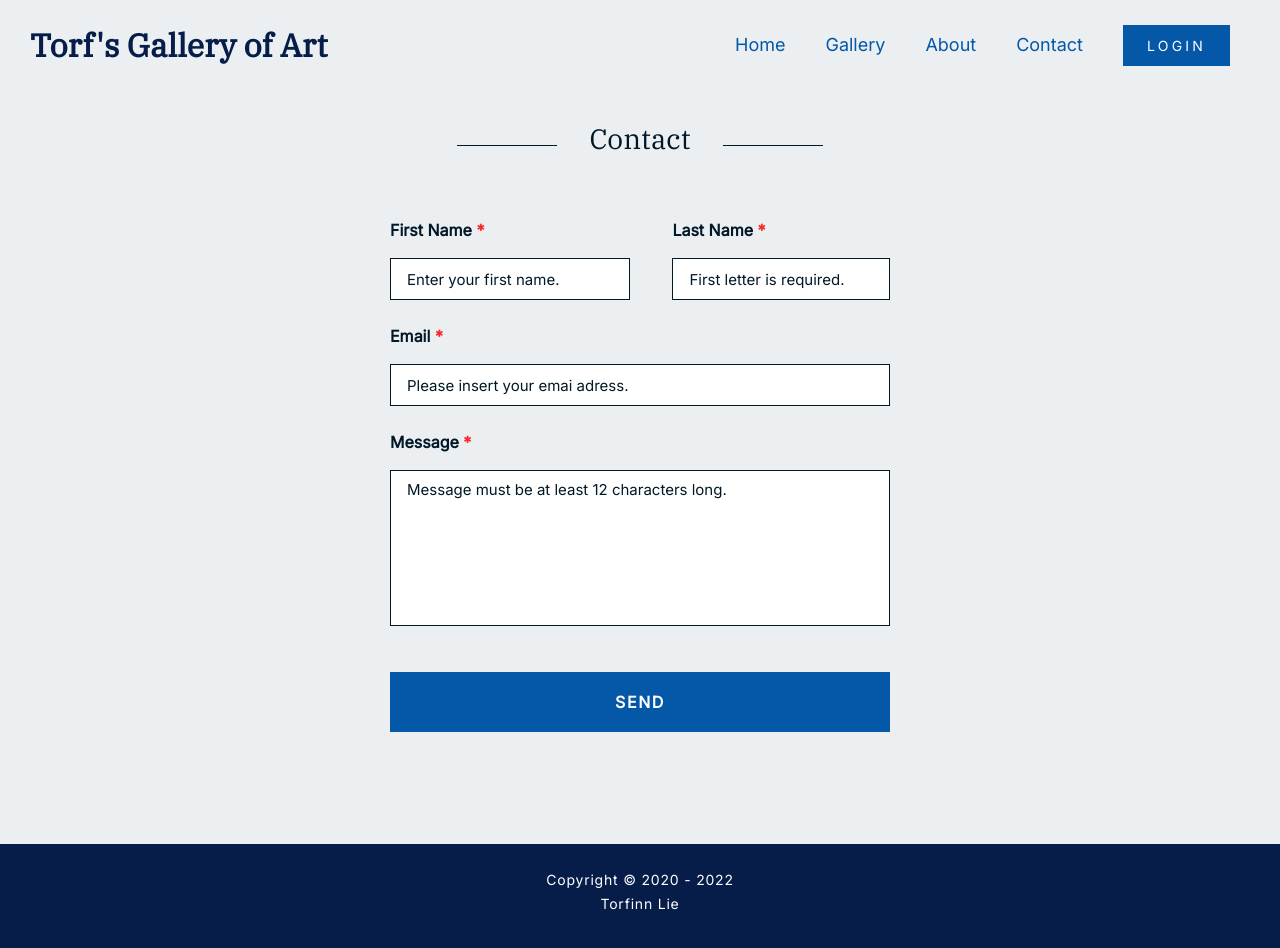
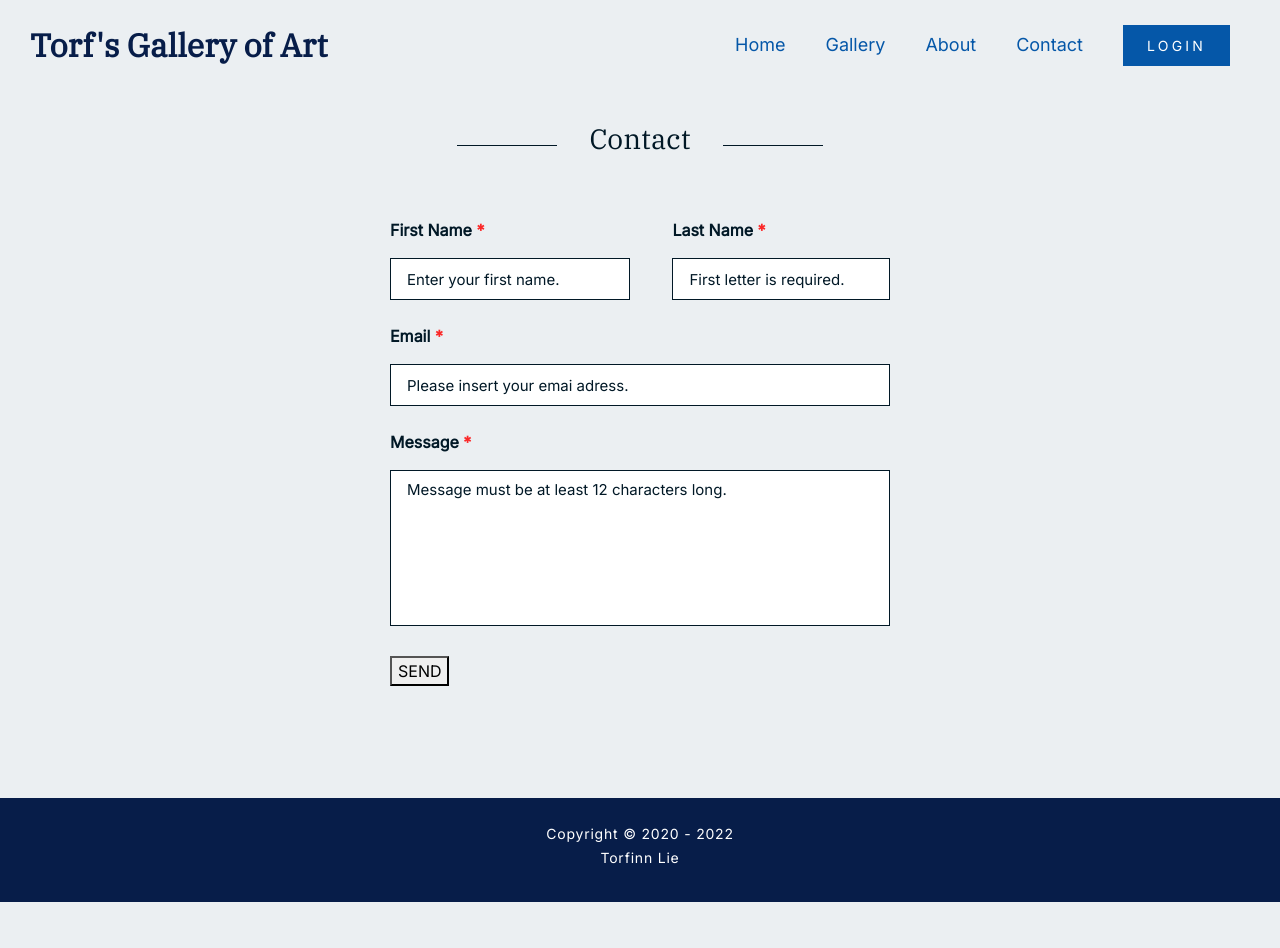
Before and after one commit to lunadragon06/torfs-art-gallery, a React (Create React App) app: page /contact in a window 1280 px wide. After the commit the page ends 902 px from the top, so only its background shows below. Built offline with nearby package versions, Linux system fonts and the light colour scheme.

Commit message:
Update _forms.scss

```diff
--- a/src/sass/partials/_forms.scss
+++ b/src/sass/partials/_forms.scss
@@ -2,26 +2,6 @@
     color: $--black !important;
     font-family: $--secondary-font;
     font-size: 15px;
-}
-
-button, .sendbtn {
-    background: $--blue;
-    border: 2px solid $--blue;
-    color: $--input;
-    cursor: pointer;
-    font-size: $--default-text;
-    font-weight: bold;
-    letter-spacing: .1rem;
-    margin: 1rem 0 0;
-    padding: 1rem;
-    text-transform: uppercase;
-    transition: .25s;
-    width: 100%;
-}
-
-button:hover, .sendbtn:hover {
-    background: $--dark-blue;
-    border: $--blue-border;
 }
 
 // FORM DEFAULT STYLING
```
